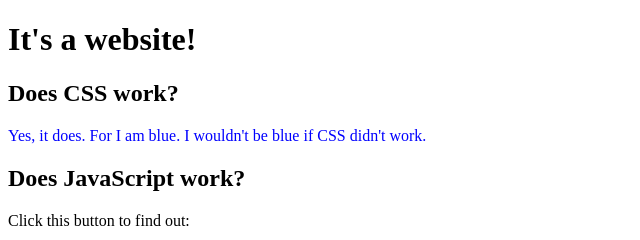
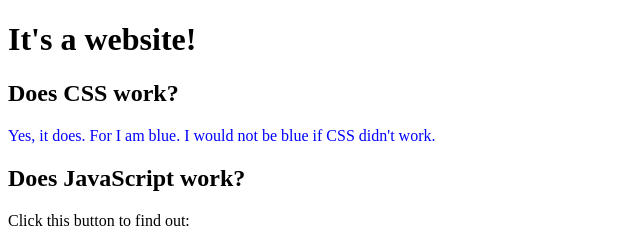
Before and after one commit to detonationbox0/HTML-Example, a plain HTML site: page index.html in a window 1280 px wide. Shown: the top 240 px of the page, 0-640 px from the left. Drawn offline with nearby package versions, Linux system fonts and the light colour scheme.

Commit message:
grammar correction

```diff
--- a/index.html
+++ b/index.html
@@ -17,7 +17,7 @@
   <body>
       <h1>It's a website!</h1>
       <h2>Does CSS work?</h2>
-      <p id="blue-text">Yes, it does. For I am blue. I wouldn't be blue if CSS didn't work.</p>
+      <p id="blue-text">Yes, it does. For I am blue. I would not be blue if CSS didn't work.</p>
 
       <h2>Does JavaScript work?</h2>
       <p>Click this button to find out:</p>
```
